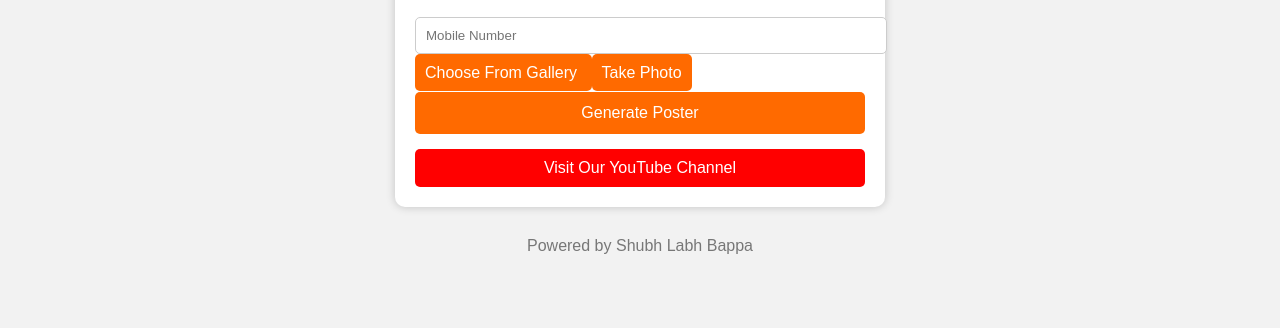
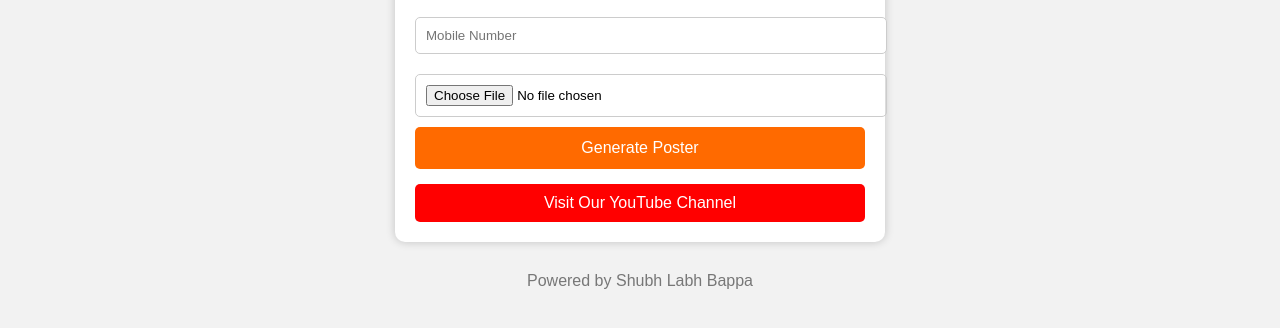
Before and after one commit to ganpatistudio781-art/Shubh-Labh-Bappa, a website: page public/index.html in a window 1280 px wide. Shown: the part 434-762 px from the top of the page. Drawn offline with Linux system fonts and the light colour scheme.

Commit message:
Update index.html

```diff
--- a/public/index.html
+++ b/public/index.html
@@ -1,3 +1,4 @@
+
 <!DOCTYPE html>
 <html>
 
@@ -74,7 +75,6 @@ color:white;
 font-size:16px;
 border-radius:5px;
 cursor:pointer;
-margin-top:10px;
 }
 
 .youtube{
@@ -93,16 +93,6 @@ text-align:center;
 margin-top:20px;
 padding:10px;
 color:#777;
-}
-
-.file-btn{
-background:#ff6a00;
-color:white;
-padding:10px;
-text-align:center;
-border-radius:5px;
-margin-top:10px;
-cursor:pointer;
 }
 
 </style>
@@ -137,17 +127,8 @@ Ganpati Studio
 
 <input type="text" name="number" placeholder="Mobile Number" required>
 
-<!-- Gallery -->
-<label class="file-btn">
-Choose From Gallery
-<input type="file" name="photo" accept="image/*" style="display:none">
-</label>
-
-<!-- Camera -->
-<label class="file-btn">
-Take Photo
-<input type="file" name="photo" accept="image/*" capture="environment" style="display:none">
-</label>
+<!-- Camera + Gallery option -->
+<input type="file" name="photo" accept="image/*" required>
 
 <button type="submit">Generate Poster</button>
 
```
